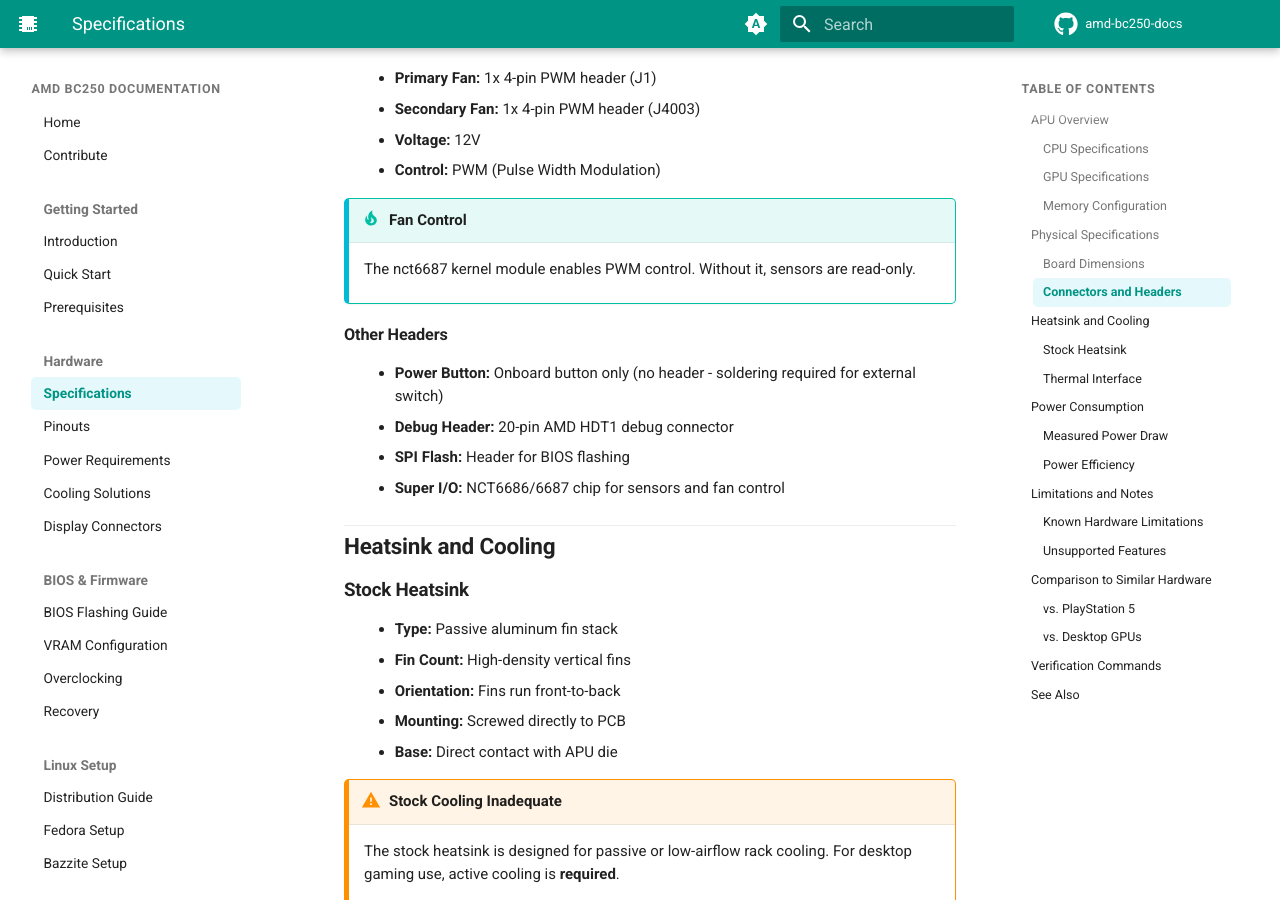
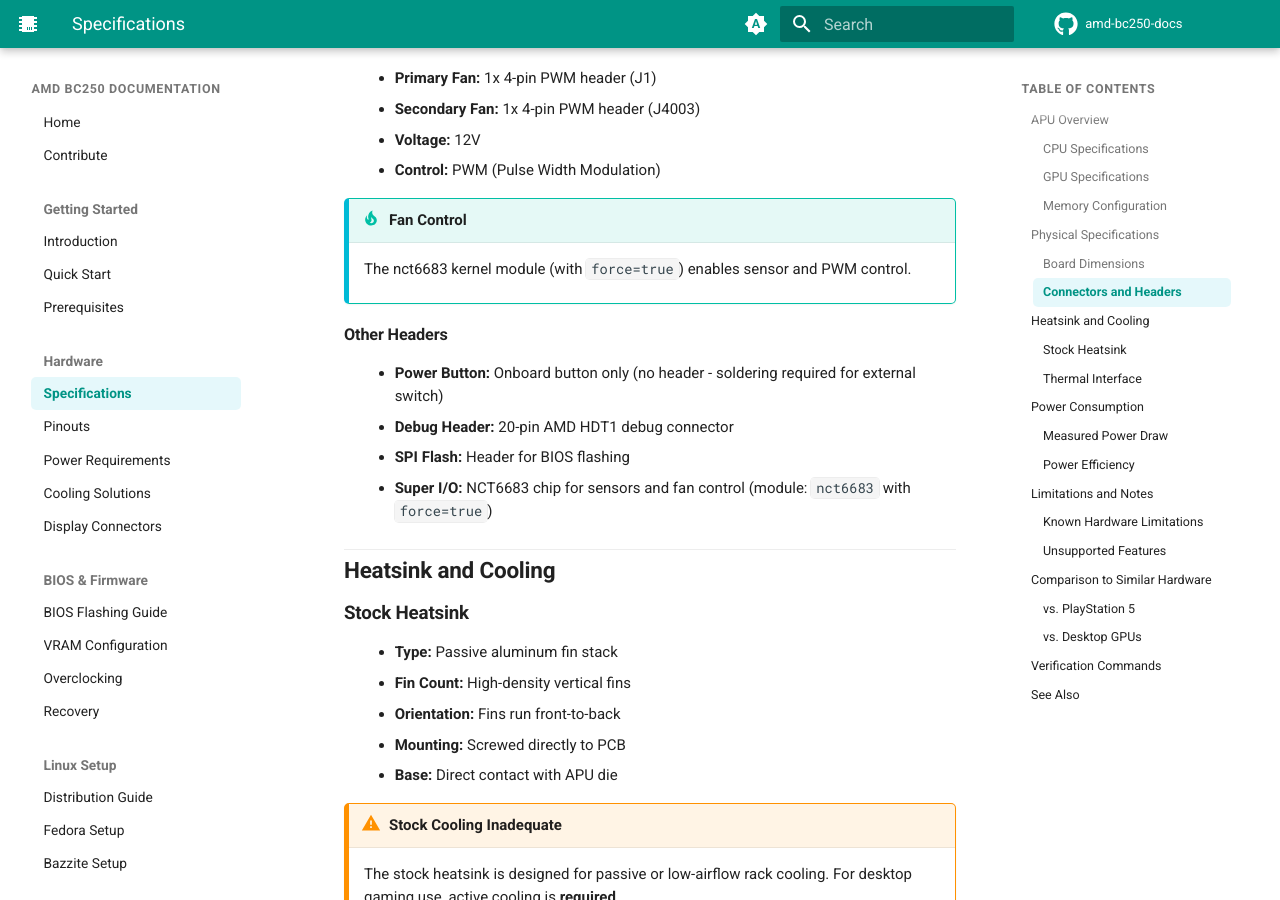
Before and after one commit to elektricM/amd-bc250-docs, an MkDocs documentation site: the page built from docs/hardware/specifications.md, in a window 1280 px wide and 900 px high, scrolled down 2476 px. Built offline with MkDocs 1.6.1 and Material for MkDocs 9.7.7, drawn with Linux system fonts in a browser that asks for light colours; comment, search, counter and statistics services are not loaded; the version menu is left out.

Commit message:
fix(specs): correct Super I/O chip reference to NCT6683 with force=true

```diff
--- a/docs/hardware/specifications.md
+++ b/docs/hardware/specifications.md
@@ -92,14 +92,14 @@
 - **Control:** PWM (Pulse Width Modulation)
 
 !!!tip "Fan Control"
-    The nct6687 kernel module enables PWM control. Without it, sensors are read-only.
+    The nct6683 kernel module (with `force=true`) enables sensor and PWM control.
 
 #### Other Headers
 
 - **Power Button:** Onboard button only (no header - soldering required for external switch)
 - **Debug Header:** 20-pin AMD HDT1 debug connector
 - **SPI Flash:** Header for BIOS flashing
-- **Super I/O:** NCT6686/6687 chip for sensors and fan control
+- **Super I/O:** NCT6683 chip for sensors and fan control (module: `nct6683` with `force=true`)
 
 ## Heatsink and Cooling
 
```
